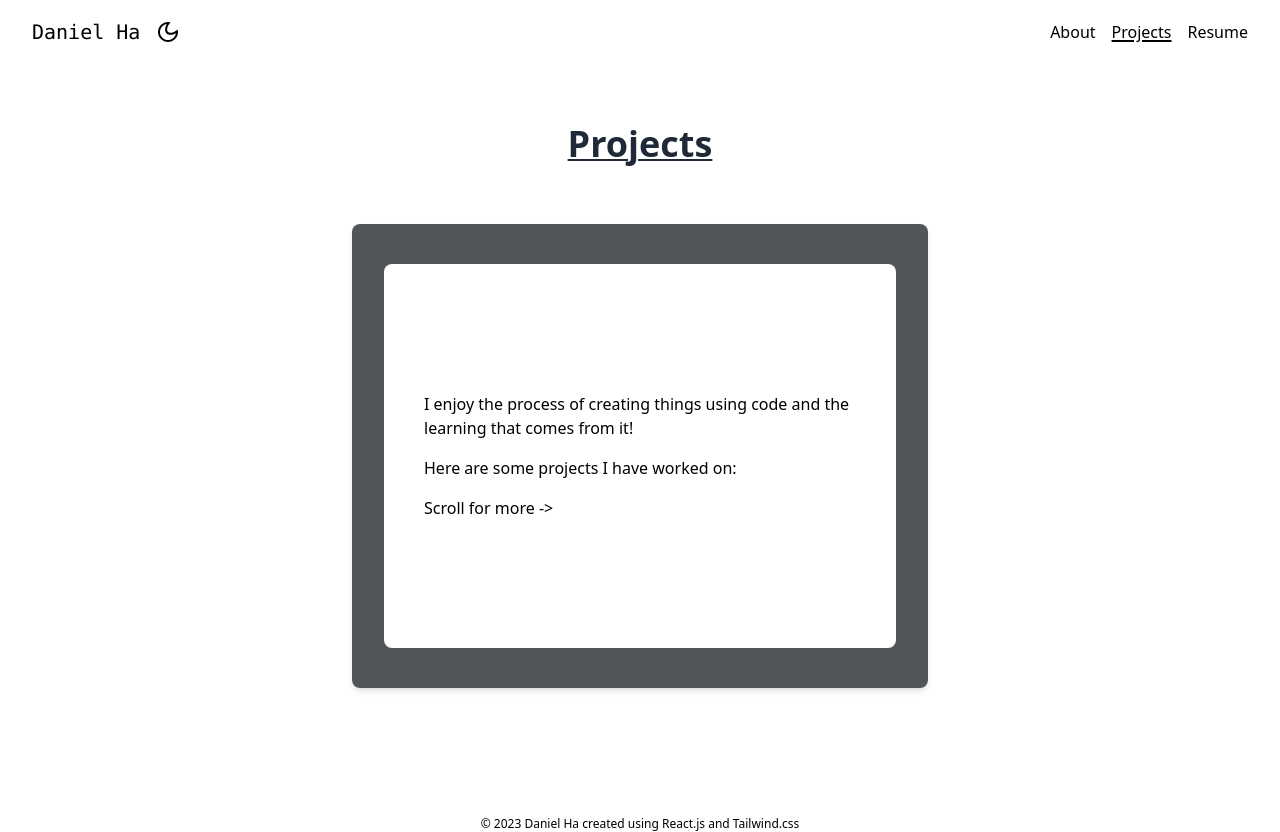
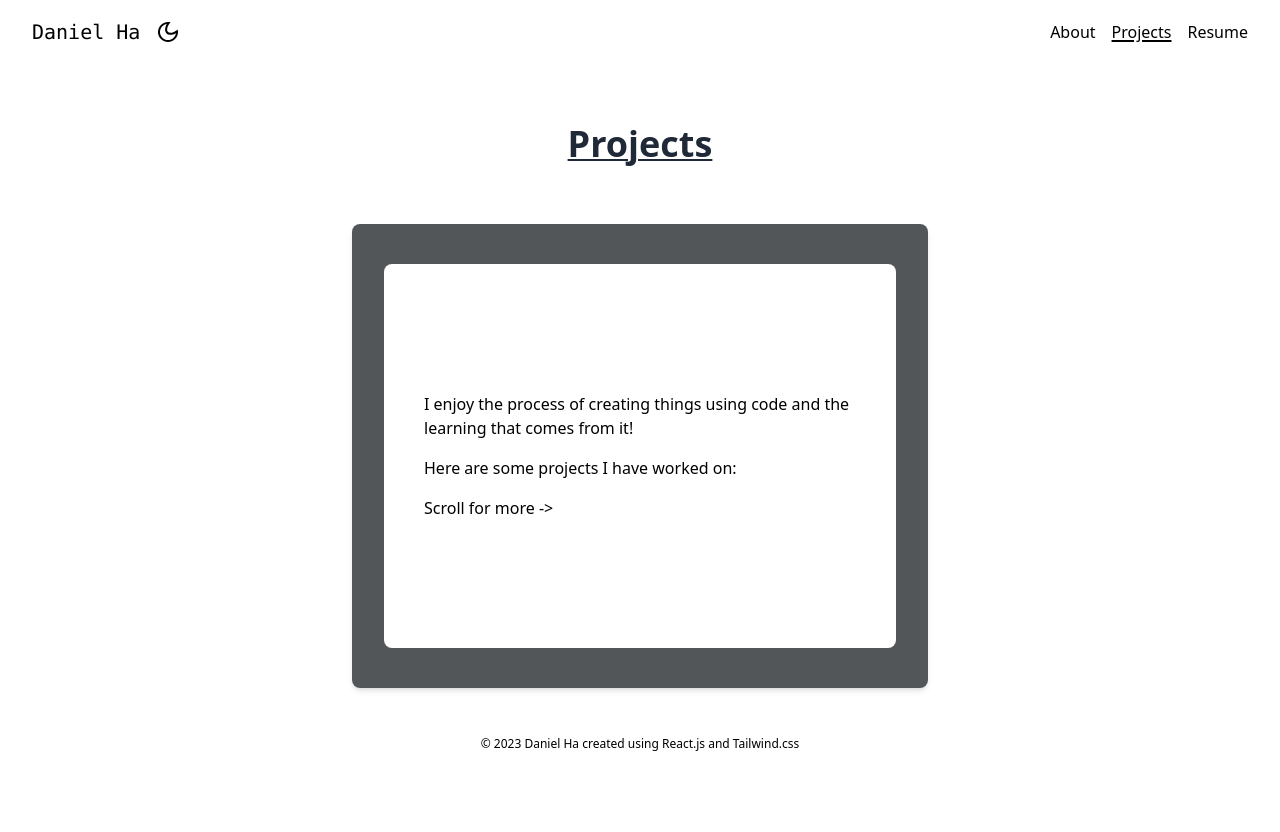
Before and after one commit to Daniel-Ha/Daniel-Ha.github.io, a React (Create React App) app: page /#/projects in a window 1280 px wide. After the commit the page ends 800 px from the top, so only its background shows below. Built offline with nearby package versions, Linux system fonts and the light colour scheme.

Commit message:
slight adjustment to footer

```diff
--- a/src/pages/Projects.js
+++ b/src/pages/Projects.js
@@ -174,7 +174,7 @@ export default function Projecs() {
       </div>
 
       {/*Copyright information*/}
-      <footer className="mt-32 text-black dark:text-white text-xs flex justify-center">
+      <footer className="mt-12 text-black dark:text-white text-xs flex justify-center">
             © 2023 Daniel Ha created using React.js and Tailwind.css
       </footer>
     </div>
```
